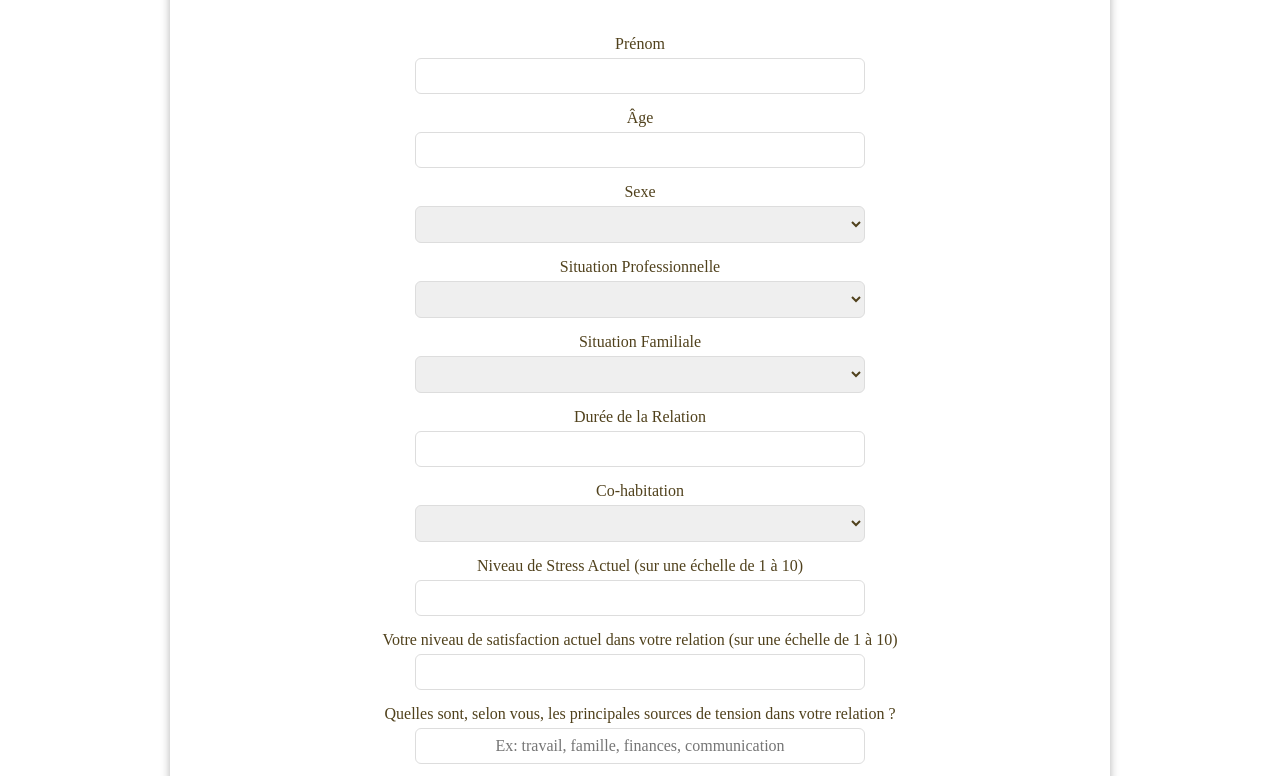
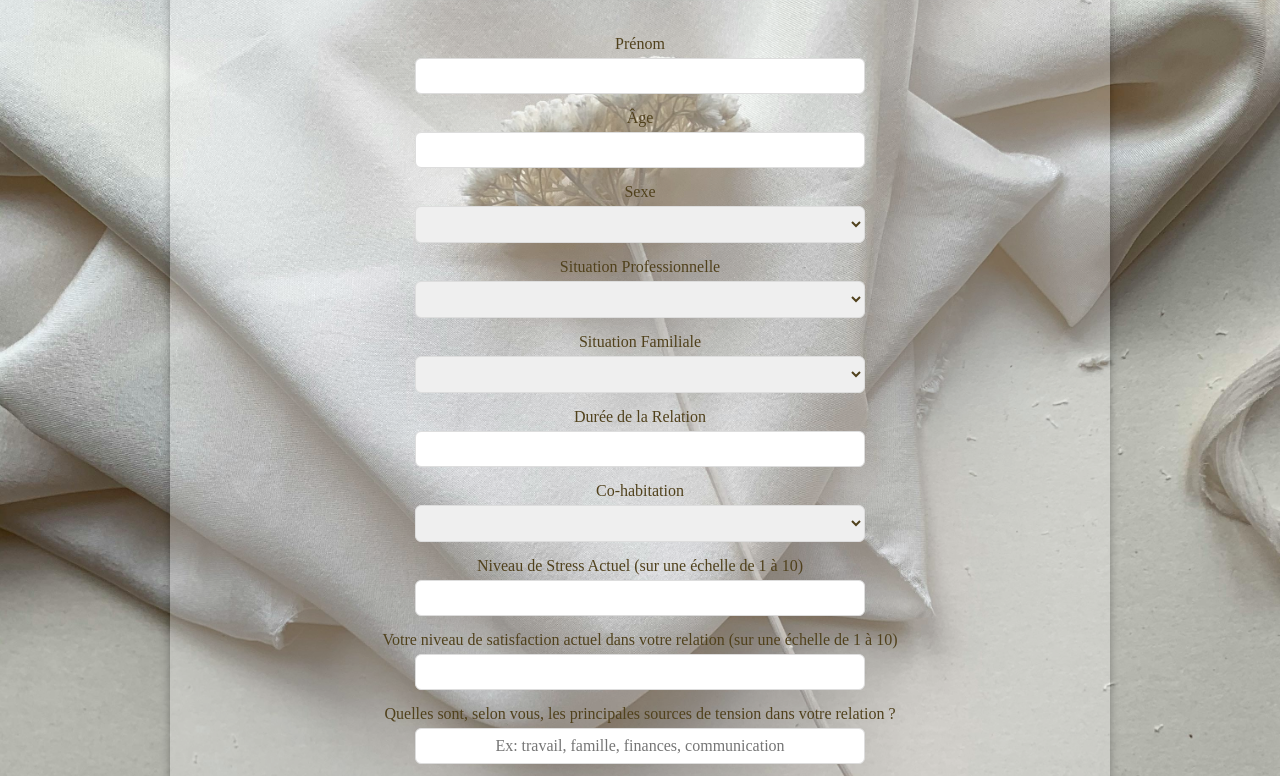
Before and after one commit to FormaCoupleNinaetthomas/QUESTIONNAIRE, a plain HTML site: page index.html in a window 1280 px wide. Shown: the part 229-1005 px from the top of the page. Drawn offline with Linux system fonts and the light colour scheme.

Commit message:
Update style.css

```diff
--- a/style.css
+++ b/style.css
@@ -3,7 +3,7 @@
 /* Corps de la page */
 body {
     font-family: 'EB Garamond', serif;
-    background-image: url('background.jpg'); /* Assurez-vous que le chemin de l'image est correct */
+    background-image: url('image-background.jpg'); /* Assurez-vous que le chemin de l'image est correct */
     background-size: cover;
     background-position: center;
     background-repeat: no-repeat;
```
